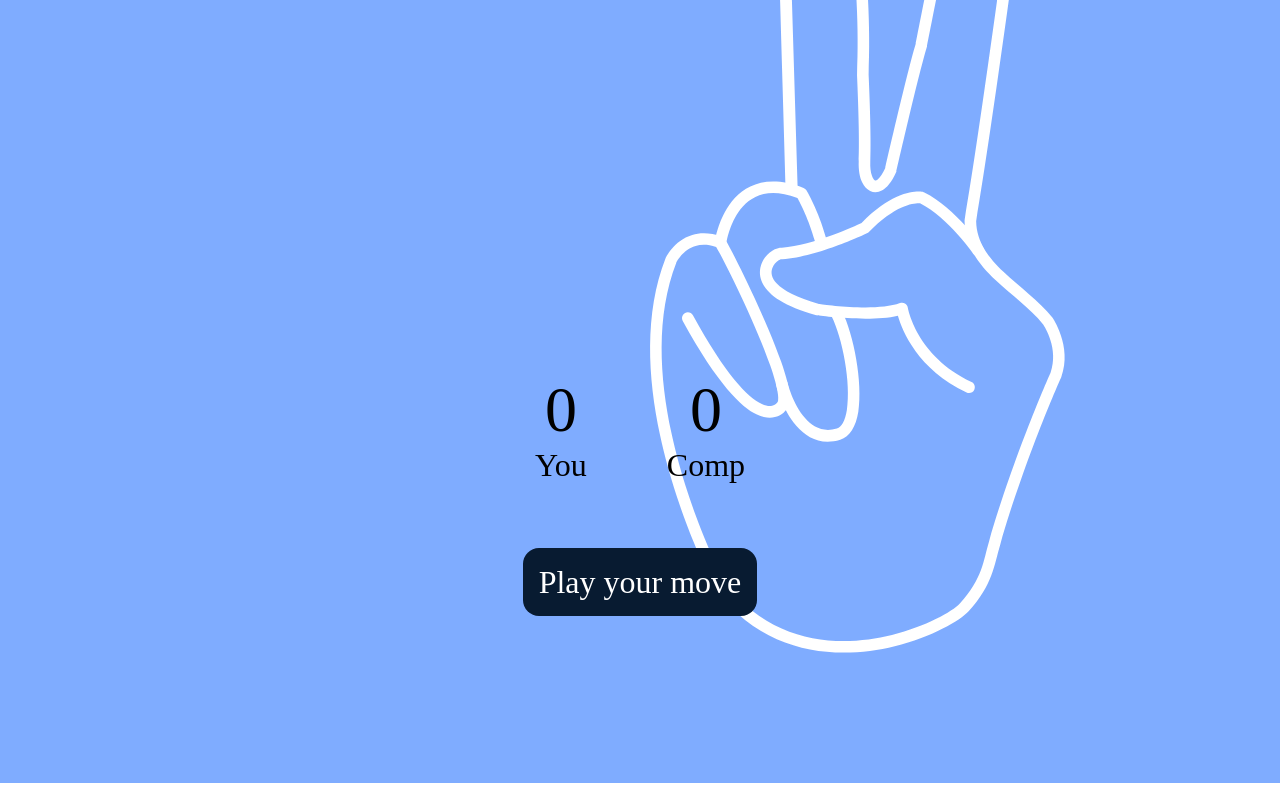
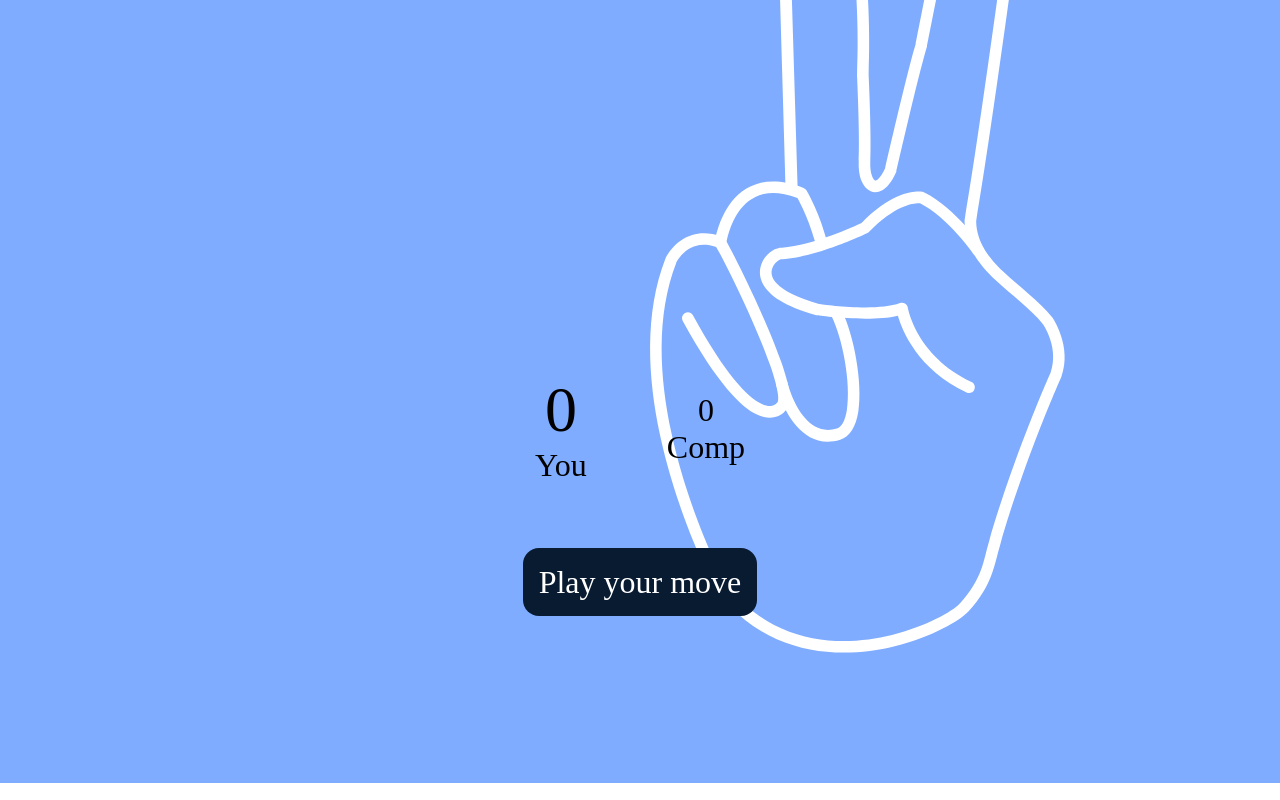
Before and after one commit to RAHEEL-HASSAN-WORK/Stone-Paper-Scissors-, a plain HTML site: page index.html in a window 1280 px wide. Shown: the top 800 px of the page. Drawn offline with Linux system fonts and the light colour scheme.

Commit message:
minor change

```diff
--- a/style.css
+++ b/style.css
@@ -41,7 +41,7 @@ h1 {
   gap: 5rem;
 }
 #user-score,
-#comp-score {
+#computer-score {
   font-size: 4rem;
 }
 .msg-container {
```
